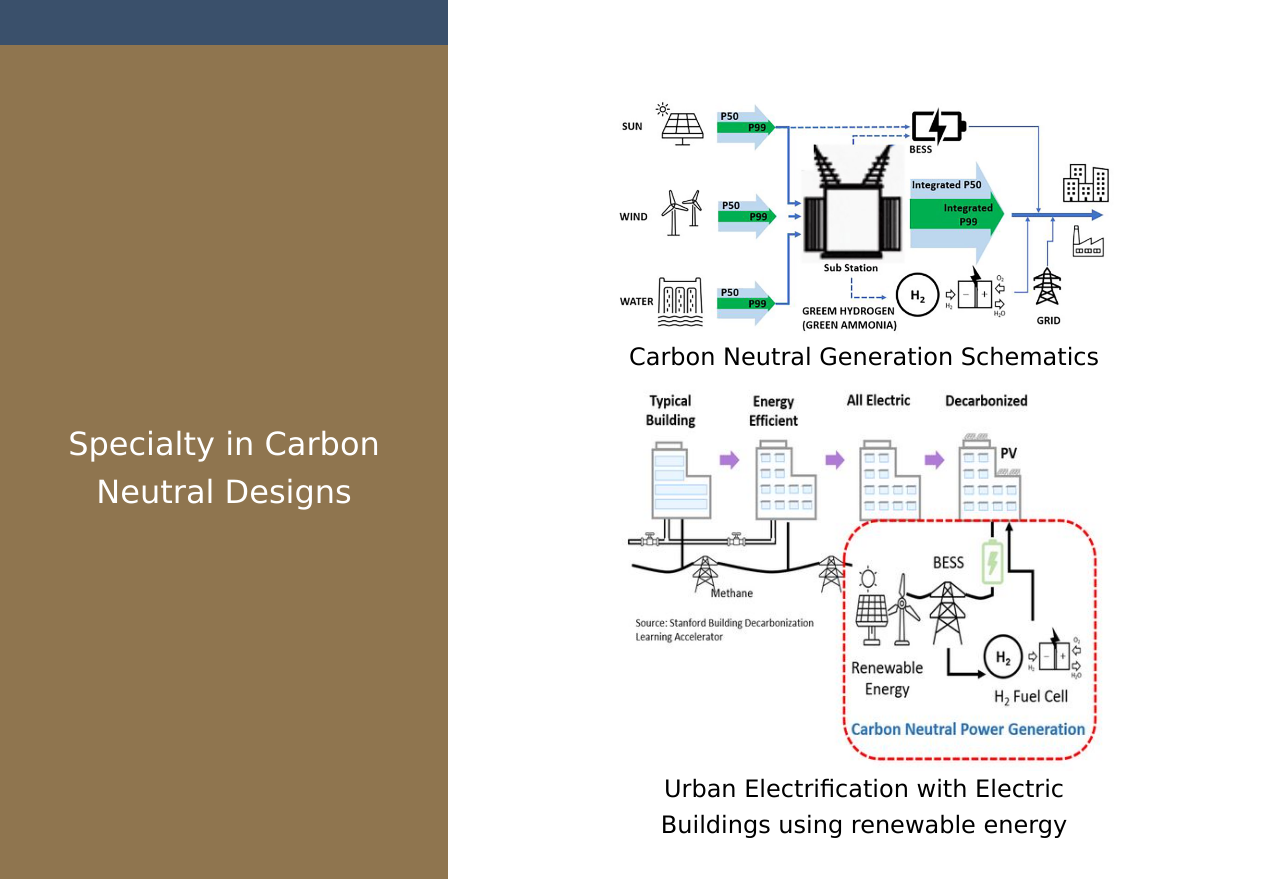
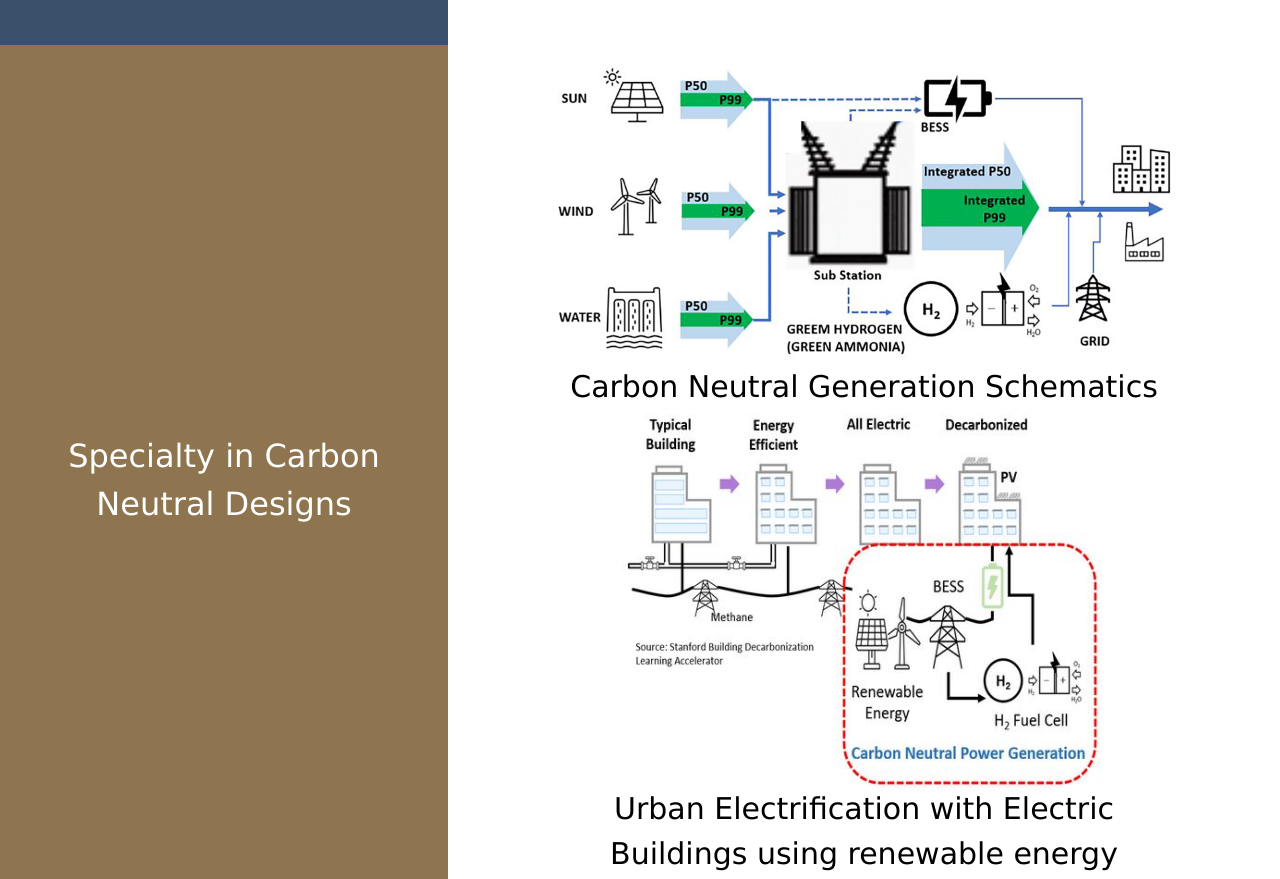
Before and after one commit to tedkim97/kjtenergy_website, a website: page index.html in a window 1280 px wide. Shown: the part 1775-2654 px from the top of the page. Drawn offline with Linux system fonts and the light colour scheme.

Commit message:
Update image size and css scalings

```diff
--- a/index.html
+++ b/index.html
@@ -77,15 +77,15 @@
         <p>Specialty in Carbon Neutral Designs</p>
     </div>
     <div class="contentpane" class="bg-white p-4">
-      <figure>
-        <img src=assets/carbon_neutral.jpg style="margin:0 auto">
+      <figure class="scale-125 pb-2">
+        <img src=assets/carbon_neutral.jpg class="max-w-full" style="margin:0 auto">
         <figcaption>Carbon Neutral Generation Schematics</figcaption>
       </figure>
-      <figure>
+      <figure class="pt-4">
         <img src=assets/carbon_neutral_generation_2.jpg style="margin:0 auto">
-        <figcaption>Urban Electrification with Electric Buildings using renewable energy  </figcaption>
+        <figcaption class="scale-125">Urban Electrification with Electric Buildings using renewable energy</figcaption>
       </figure>
-<!--       <figure>
+<!--  <figure>
         <img src=assets/solar_plant.jpg style="margin:0 auto">
         <figcaption>Rural Electrification</figcaption>
       </figure> -->
```
Also changed, not shown: style.css.
